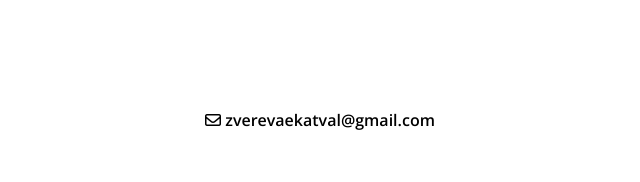
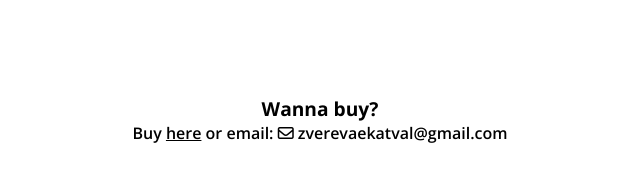
Before and after one commit to maxzhirnov/kate-svelte, a Svelte app: page / in a window 1280 px wide. Shown: the part 434-616 px from the top of the page, without its empty margins (320-960 px from the left). Built offline with nearby package versions, Linux system fonts and the light colour scheme.

Commit message:
footer rework

```diff
--- a/package.json
+++ b/package.json
@@ -19,7 +19,6 @@
     "svelte": "^4.0.0"
   },
   "dependencies": {
-    "sirv-cli": "^2.0.0",
-    "svelte-bricks": "^0.2.1"
+    "sirv-cli": "^2.0.0"
   }
 }
--- a/src/components/Card.svelte
+++ b/src/components/Card.svelte
@@ -3,16 +3,16 @@
     export let alt
 </script>
 
-<div class="item">
+<div class="card">
     <img src = {path} alt = {alt} />
 </div>
 
 <style>
-    .item {
+    .card {
         position: relative;
     }
 
-    .item img {
+    .card img {
         width: 100%;
         object-fit:contain;
         display: block;
--- a/src/components/Collection.svelte
+++ b/src/components/Collection.svelte
@@ -15,9 +15,10 @@
     <div class="divider"></div>
     <div class="items">
         {#each items as item}
+        <!-- svelte-ignore a11y-no-static-element-interactions -->
         <div class="item"
         on:click={() => handleClick(item)}
-            on:keydown={() => handleClick(item)}>
+        on:keydown={() => handleClick(item)}>
             <Card path={item.src} alt={item.alt}/>
         </div>
         {/each}
--- a/src/components/Footer.svelte
+++ b/src/components/Footer.svelte
@@ -1,7 +1,11 @@
 <footer>
-    <a href="mailto:zverevaekatval@gmail.com">
-        <i class="fa-regular fa-envelope"></i> zverevaekatval@gmail.com
-    </a>
+    <div class="question">Wanna buy?</div>
+    <div>
+        Buy <a class="gallery-link" href="https://artonline24.ru/artists/info/8608/"> <span class="underline">here</span></a> or email:
+        <a href="mailto:zverevaekatval@gmail.com">
+            <i class="fa-regular fa-envelope"></i> zverevaekatval@gmail.com
+        </a>
+    </div>
 </footer>
 
 <style>
@@ -9,6 +13,7 @@
     margin-top: 50px;
     height: 100px;
     display: flex;
+    flex-direction: column;
     align-items: center;
     justify-content: center;
     color: black;
@@ -21,4 +26,13 @@
     background-color: transparent; /* прозрачный фон */
     cursor: pointer; /* изменить курсор на указатель */
     }
+
+    .question {
+        font-size: 1.2rem;
+        font-weight: 700;
+    }
+
+    .underline {
+        text-decoration: underline;
+    }
 </style>
--- a/src/components/Gallery.svelte
+++ b/src/components/Gallery.svelte
@@ -5,7 +5,7 @@
     // https://storage.yandexcloud.net/kzart/
     let imagesPath = 'https://storage.yandexcloud.net/kzart/'
 
-    let itemSets =[
+    let itemSets = [
         [
             {id: 'svoboda.webp', alt: 'alt', description: 'масло, карандаш/холст на подрамнике/40х50', src: imagesPath+'svoboda.webp'},
             {id: 'nebudi.webp', alt: 'alt', description: 'масло/холст на подрамнике/33х23', src: imagesPath+'nebudi.webp'},
```
Also changed, not shown: 1 other file (tests, documents, lock files or other folders).
